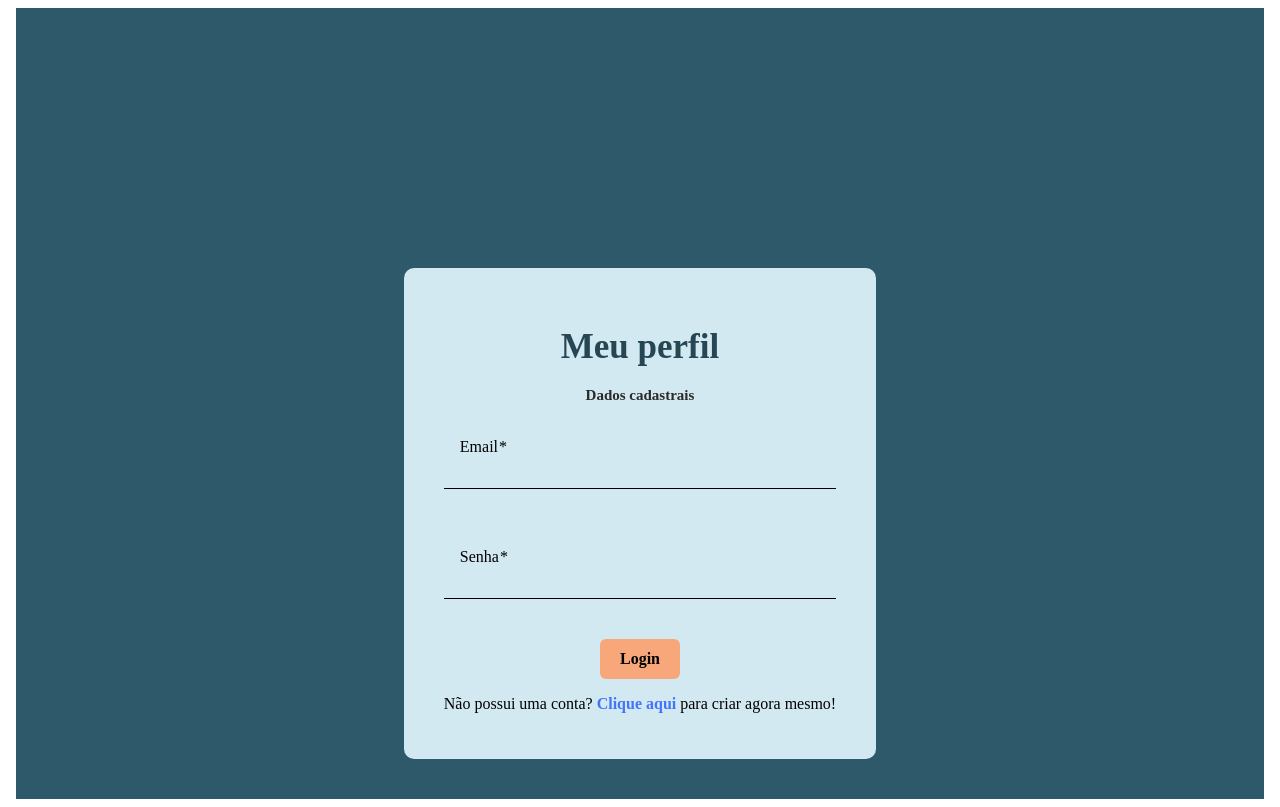
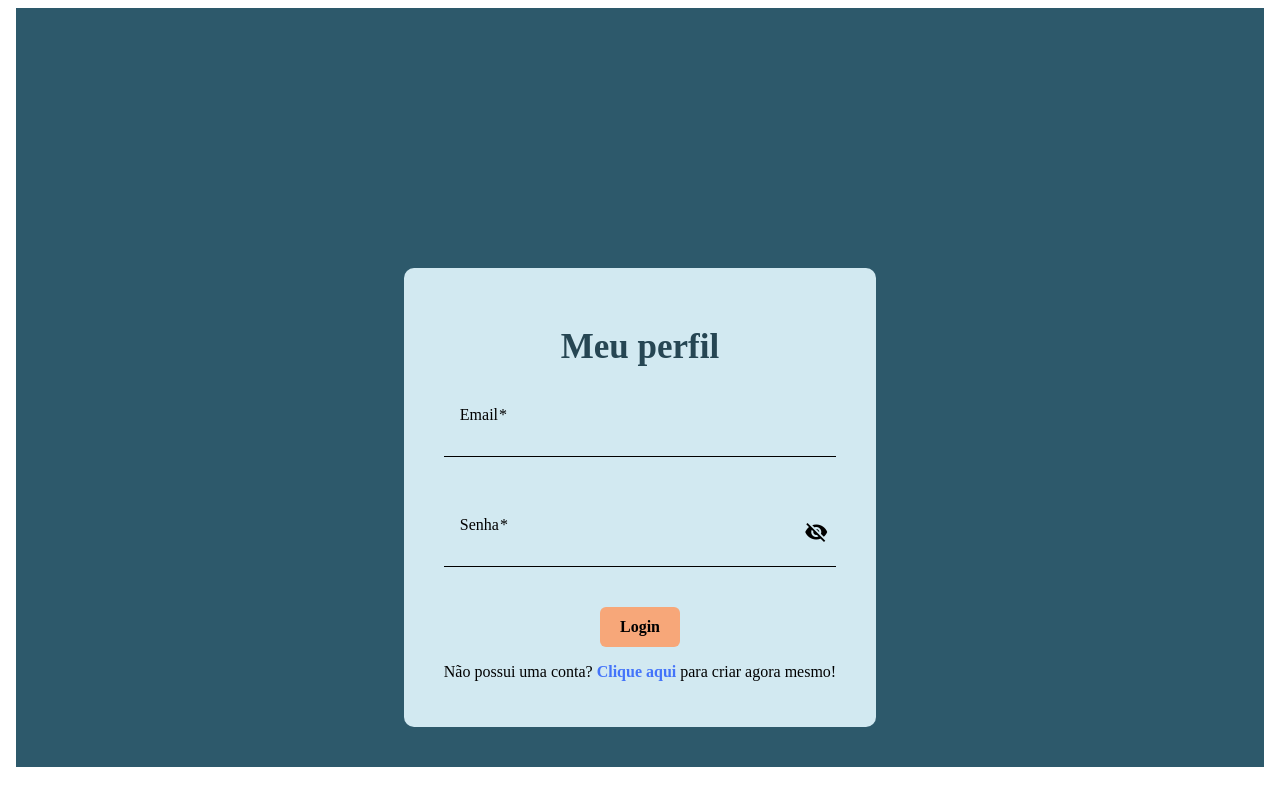
Before and after one commit to RichardPedroso/FoodCare, an Angular app in the folder projeto/frontend/: page /account/sign-in in a window 1280 px wide. Built offline with nearby package versions, Linux system fonts and the light colour scheme.

Commit message:
refactor: retorno sign-in anterior

```diff
--- a/projeto/frontend/src/app/views/account/sign-in/sign-in.component.html
+++ b/projeto/frontend/src/app/views/account/sign-in/sign-in.component.html
@@ -6,30 +6,32 @@
 
         <h2>Meu perfil</h2>
 
-    <h3>Dados cadastrais</h3>
-
     <mat-form-field>
       <mat-label>Email</mat-label>
       <input matInput placeholder="Email" required="" [formControl]="email">
     </mat-form-field>
+
     <mat-form-field>
       <mat-label>Senha</mat-label>
-      <input matInput type="password" placeholder="Senha" maxlength="13" required [formControl]="password">
+      <input matInput [type]="hidePassword ? 'password' : 'text'" placeholder="Senha" maxlength="13" required [formControl]="password">
+      <button mat-icon-button matSuffix (click)="hidePassword = !hidePassword" [attr.aria-label]="'Toggle password visibility'" [attr.aria-pressed]="!hidePassword">
+        <mat-icon>{{ hidePassword ? 'visibility_off' : 'visibility' }}</mat-icon>
+      </button>
     </mat-form-field>
 
     <button mat-raised-button color="primary" (click)="login()" [disabled]="!validateFields()">Login</button>
 
-    @if(isLoginIncorrect) {
-      <p class="text-danger mt-2">
-        Email e/ou senha incorretos.
-      </p>
-    }
+      @if(isLoginIncorrect) {
+        <p class="text-danger mt-2">
+          Email e/ou senha incorretos.
+        </p>
+      }
 
         <div class="mt-4">
           <p>Não possui uma conta? <a routerLink="/account/sign-up">Clique aqui</a> para criar agora mesmo!</p>
         </div>
       </form>
     </div>
-    <router-outlet></router-outlet>
   </div>
+  <router-outlet></router-outlet>
 </body>
--- a/projeto/frontend/src/app/views/account/sign-in/sign-in.component.ts
+++ b/projeto/frontend/src/app/views/account/sign-in/sign-in.component.ts
@@ -1,4 +1,4 @@
-import { Component,OnInit } from '@angular/core';
+import { Component } from '@angular/core';
 import { Router, RouterLink, RouterOutlet } from '@angular/router';
 import { FormControl, FormsModule, ReactiveFormsModule, Validators } from '@angular/forms';
 import { MatButtonModule } from '@angular/material/button';
@@ -38,7 +38,7 @@ import { UserCredentialDto } from '../../../domain/dto/user-credential';
   styleUrl: './sign-in.component.css',
 })
 
-export class SignInComponent implements OnInit{
+export class SignInComponent{
 
   email = new FormControl(null);
 
```
